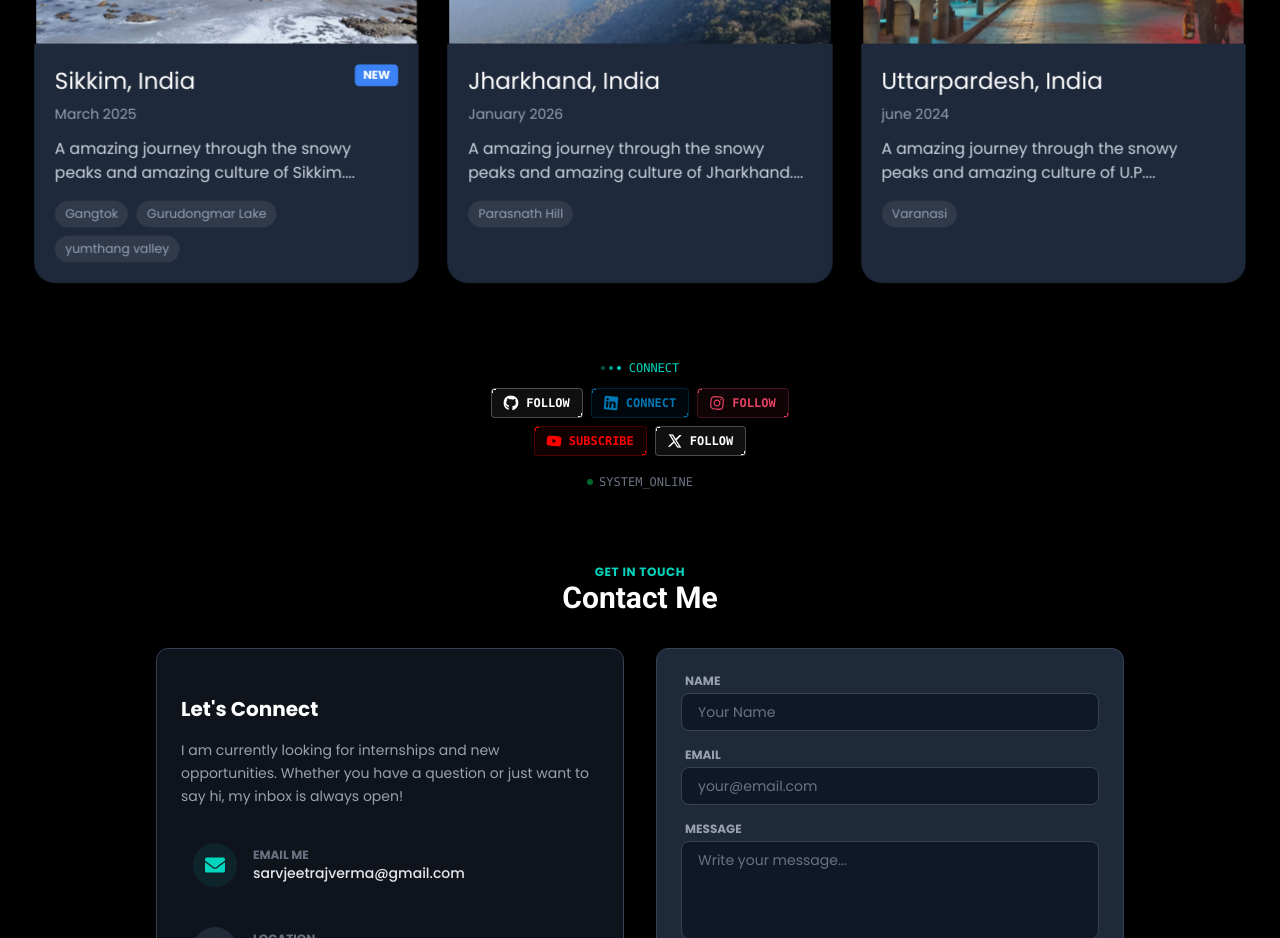
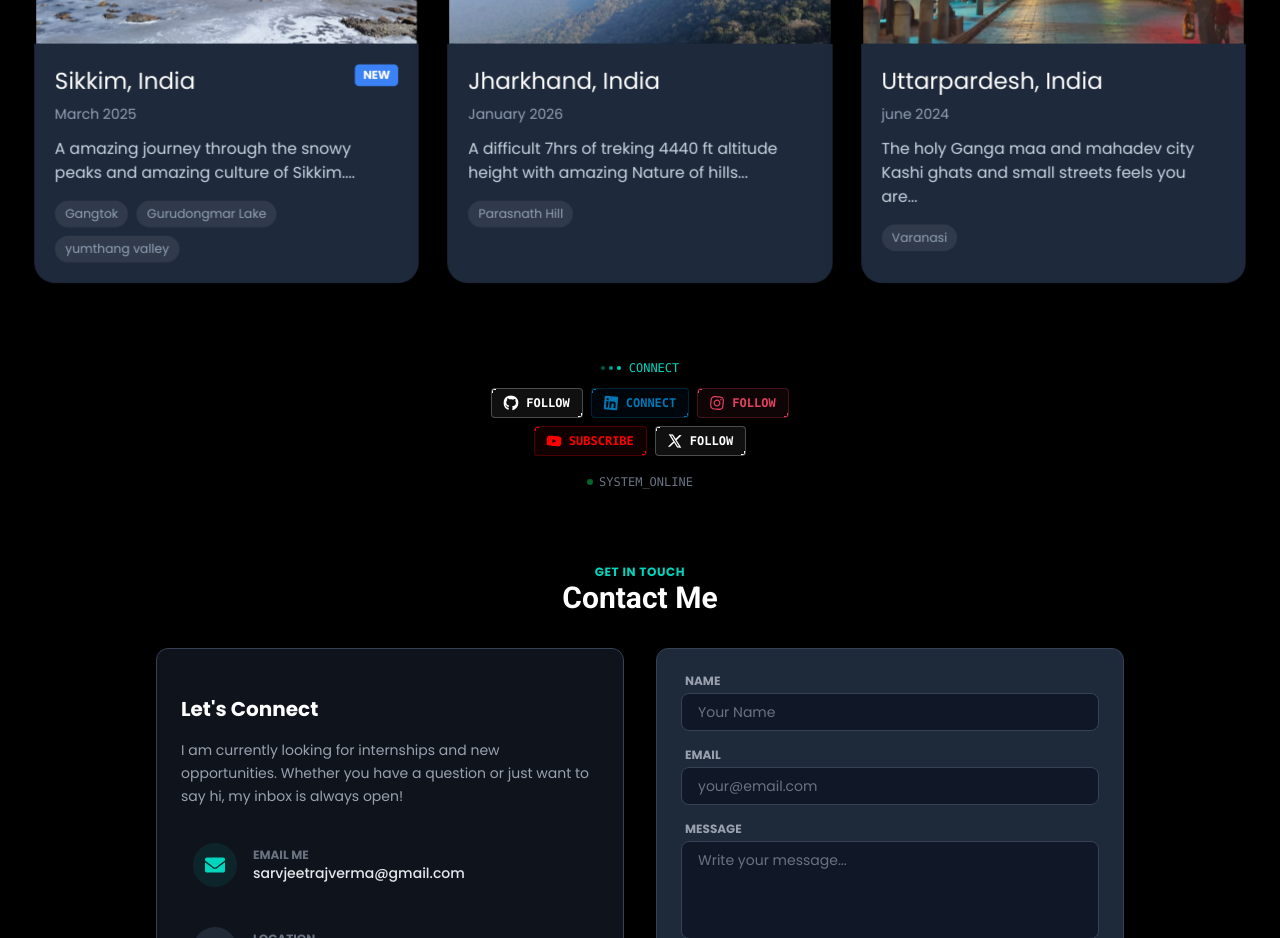
Before and after one commit to Sarvjeetrajverma/My-portfolio, a React (Vite) app: page / in a window 1280 px wide. Shown: the part 5920-6858 px from the top of the page. Built offline with nearby package versions, Linux system fonts and the light colour scheme.

Commit message:
Update travelData.js
update the travel section

```diff
--- a/src/sections/travelData.js
+++ b/src/sections/travelData.js
@@ -254,7 +254,7 @@ caption: "Pure, unadulterated nature at its finest."
 id: '-january-2026',
 title: "Jharkhand, India",
 date: "January 2026",
-description: "A amazing journey through the snowy peaks and amazing culture of Jharkhand.",
+description: "A difficult 7hrs of treking 4440 ft altitude height with amazing Nature of hills .",
 coverImage: getImage('prs1 (4).jpeg'),
 destinations: [
 {
@@ -399,7 +399,7 @@ caption: "The final ascent: A test of faith and endurance."
 id: 'vanaras-january-2026',
 title: "Uttarpardesh, India",
 date: "june 2024",
-description: "A amazing journey through the snowy peaks and amazing culture of U.P.",
+description: " The holy Ganga maa and mahadev city Kashi ghats and small streets feels you are in heaven. Delicious 🤤 street food of U.P.",
 coverImage: getImage('var (1).jpeg'),
 destinations: [
 {
```
